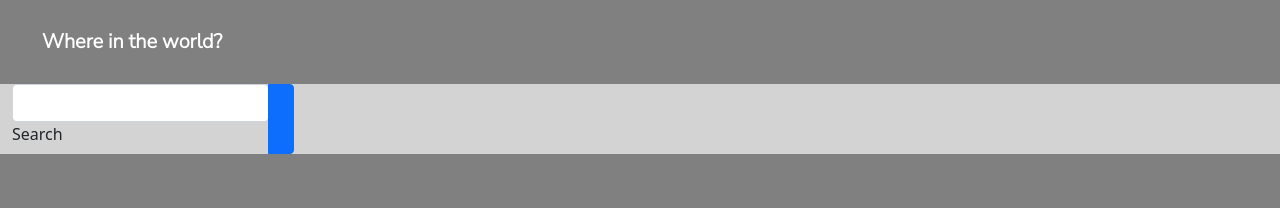
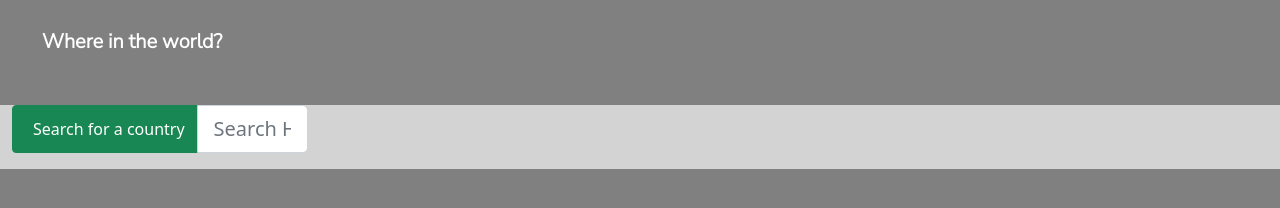
Before and after one commit to fessouma1/Rest-Counties, a plain HTML site: page index.html in a window 1280 px wide. Drawn offline with nearby package versions, Linux system fonts and the light colour scheme.

Commit message:
form
set up the form

```diff
--- a/index.html
+++ b/index.html
@@ -21,16 +21,13 @@
 
         <div class="container-fluid" id="body">
             <div class="row">
-                <div class="col-md-6">
-                    <div class="input-group">
-                        <div class="form-outline">
-                          <input id="search-input" type="search" id="form1" class="form-control" />
-                          <label class="form-label" for="form1">Search</label>
-                        </div>
-                        <button id="search-button" type="button" class="btn btn-primary">
-                          <i class="fas fa-search"></i>
-                        </button>
-                      </div>
+                <div class="col-md-3">
+                  <form action="" class="">
+                    <div class="input-group mb-3">
+                      <button type="submit" class="input-group-text btn-success"><i class="bi bi-search me-2"></i> Search for a country</button>
+                        <input type="text" class="form-control form-control-lg" placeholder="Search Here">
+                    </div>
+                </form>
                 </div>
                 <div class="col-md-6"></div>
             </div>
--- a/stylesheet.css
+++ b/stylesheet.css
@@ -8,4 +8,5 @@ body{
 }
 #body{
     background-color: lightgray;
+    margin-top: 4%;
 }
```
